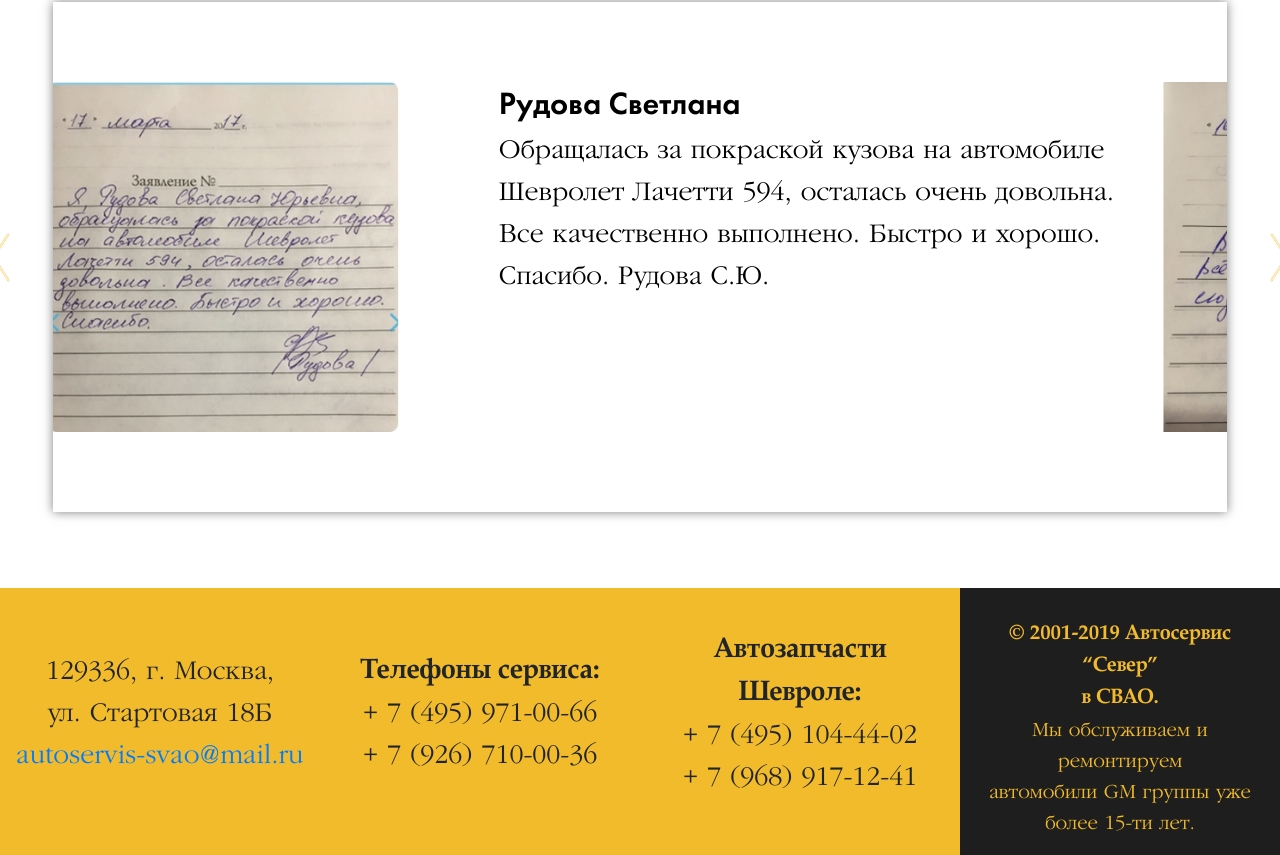
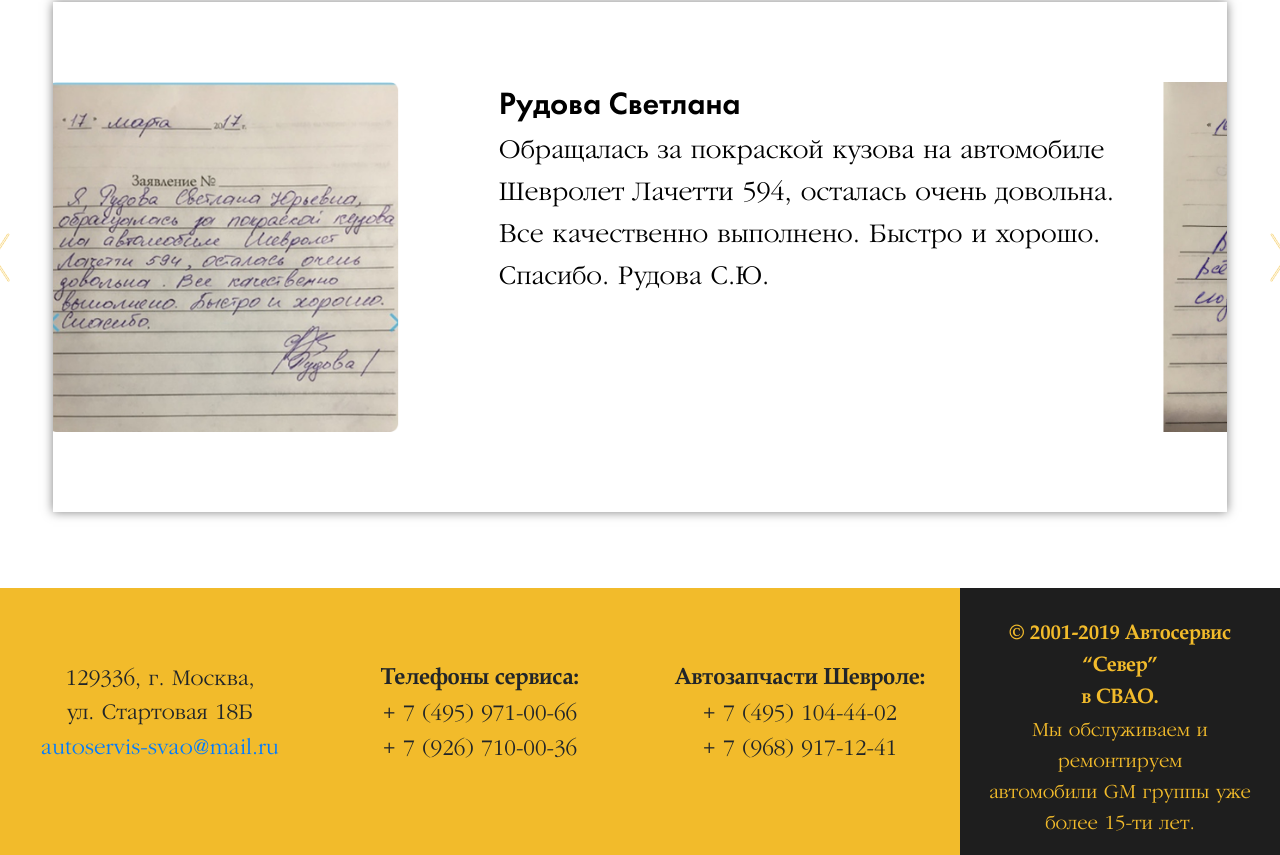
Before and after one commit to web-goose/autoservice, a plain HTML site: page index.html in a window 1280 px wide. Shown: the part 4138-4993 px from the top of the page. Drawn offline with Linux system fonts and the light colour scheme.

Commit message:
upd style

```diff
--- a/css/style.css
+++ b/css/style.css
@@ -340,7 +340,7 @@ header {
 }
 
 .footer p {
-  font-size: 1.750em;
+  font-size: 1.450em;
   font-family: 'garamond';
 }
 
```
